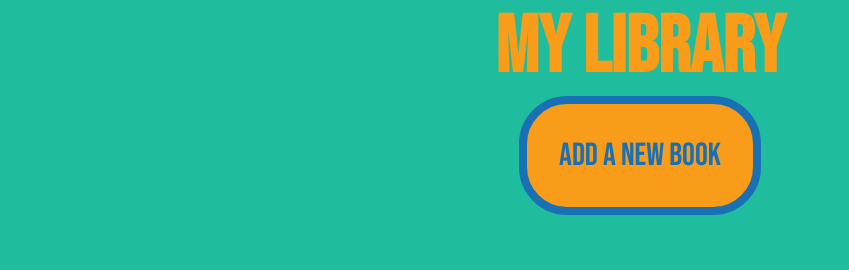
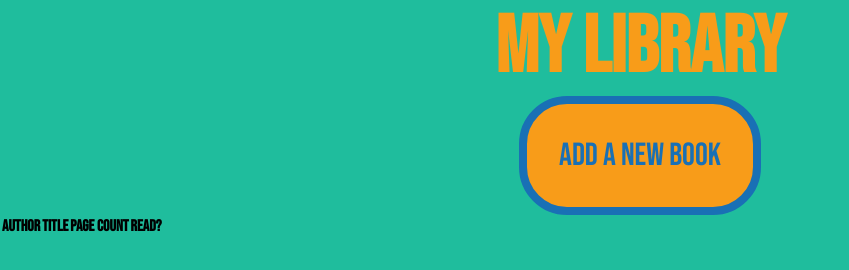
Before and after one commit to MortalChris/Library_Project, a plain HTML site: page index.html in a window 1280 px wide. Shown: the whole page, without its empty margins (0-849 px from the left). Drawn offline with Linux system fonts and the light colour scheme.

Commit message:
Change css and html to table

```diff
--- a/index.html
+++ b/index.html
@@ -37,7 +37,19 @@
                 </div>
             </form>
         </dialog>
-        <div id="bookSelf"></div>
+        <div id="bookSelf">
+            <table id="book-self-table">
+                <tr>
+                    <th>Author</th>
+                    <th>Title</th>
+                    <th>Page Count</th>
+                    <th>Read?</th>
+                </tr>
+                <tr>
+
+                </tr>
+            </table>
+        </div>
     </div>
 </body>
 <script src="app.js"></script>
--- a/styles.css
+++ b/styles.css
@@ -64,17 +64,25 @@ border-radius: 3rem;
 
 /*Place where book details are stored*/
 #bookSelf{
-    display: flex;
+    /* display: flex;
 	flex-direction: row;
 	flex-wrap: wrap;
 	justify-content: center;
 	align-items: center;
-	align-content: space-evenly;
+	align-content: space-evenly; */
+
+
+    /* display: flex;
+	flex-direction: column;
+	flex-wrap: nowrap;
+	justify-content: flex-start;
+	align-items: stretch;
+	align-content: stretch;
+     */
 }
 .book-container{
     border-radius: 1rem;
     background-color: #1970B5;
     color: #F89C19;
     padding: 3rem;
-    margin: 1rem;
 }
```
